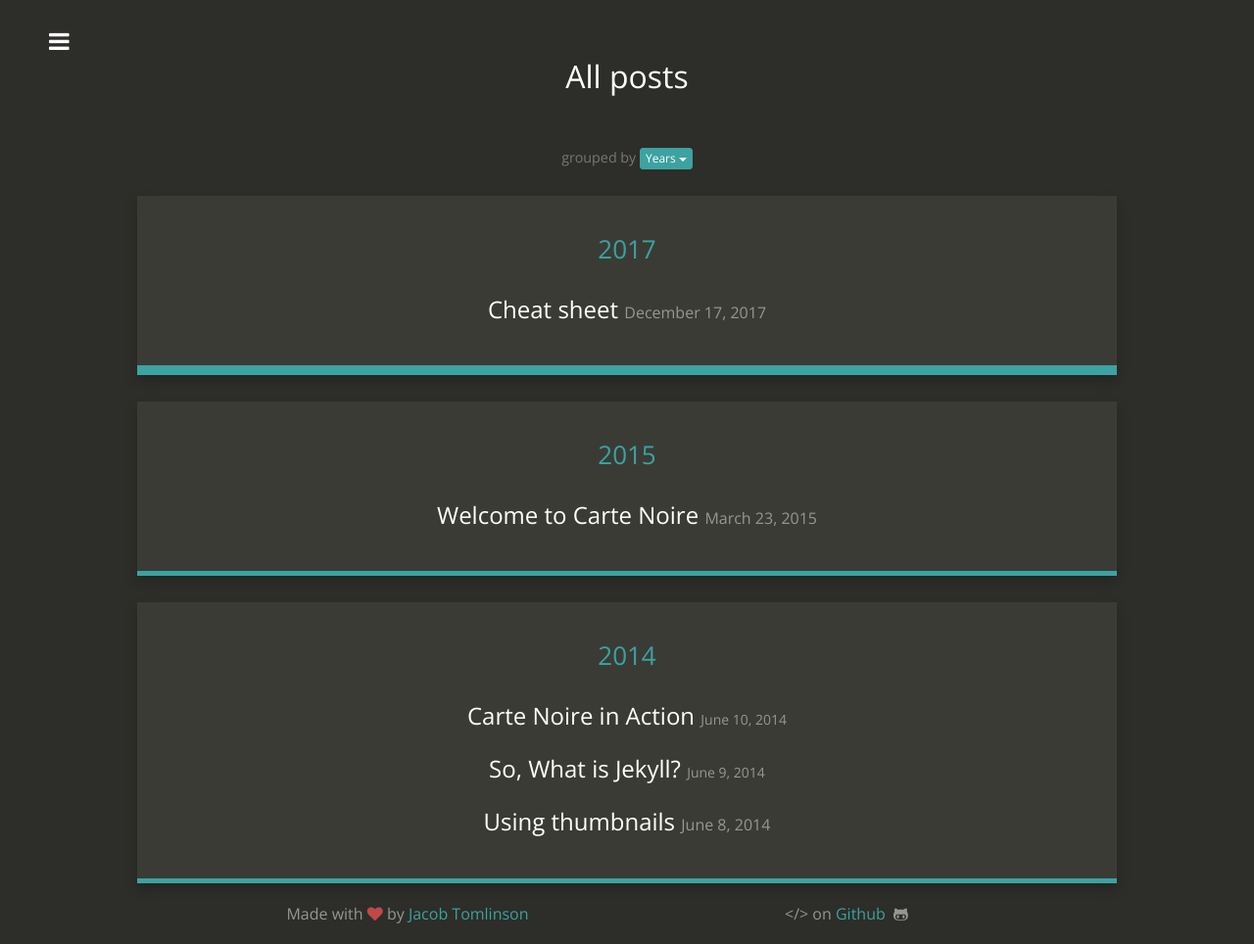
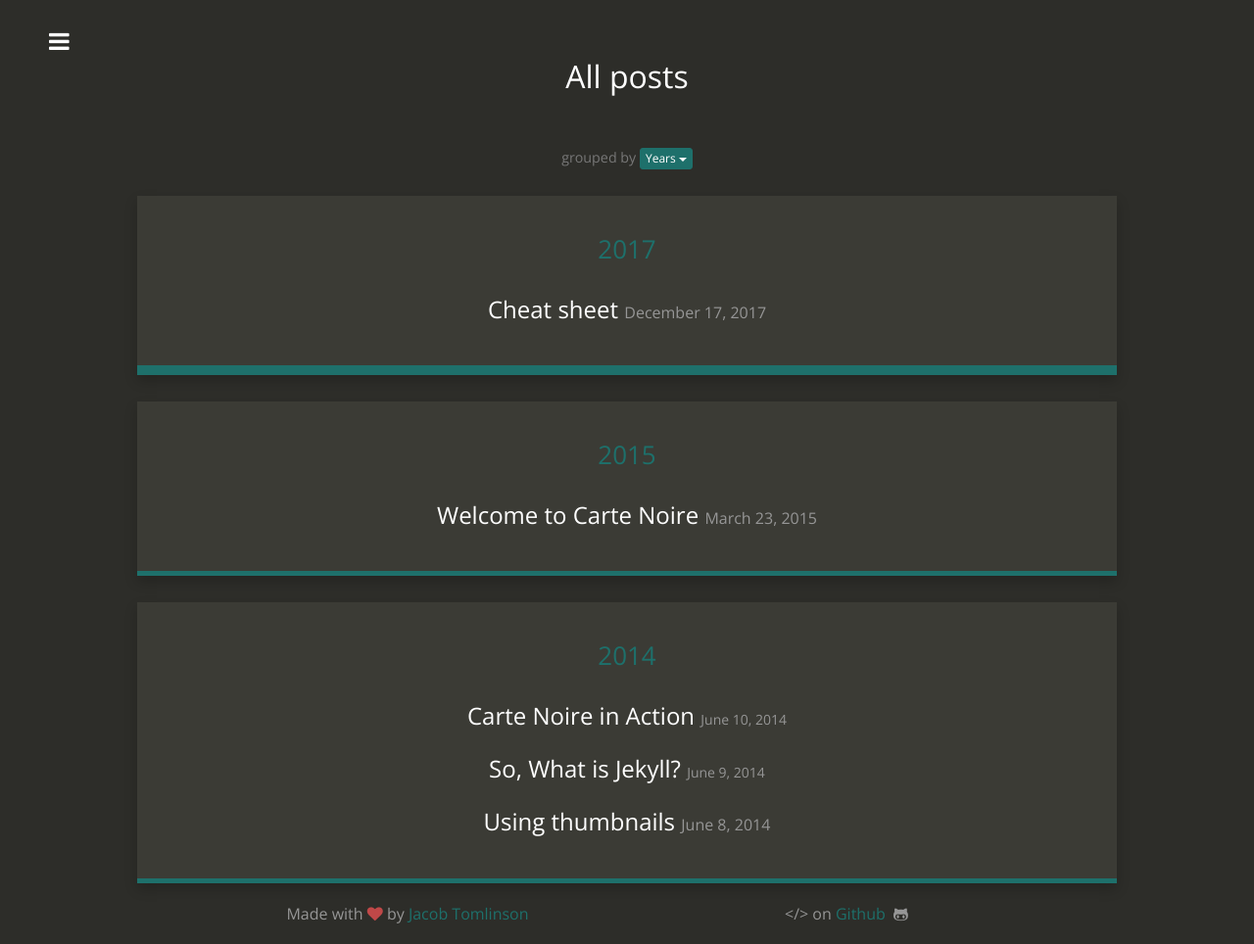
Before and after one commit to cau-data/cau-data.github.io, a Jekyll site: the page built from posts.html, in a window 1280 px wide. Shown: the whole page at 98% size. Built offline with Jekyll 4.4.1, drawn with Linux system fonts in a browser that asks for light colours; nearby versions of some CDN libraries.

Commit message:
Update style.scss

```diff
--- a/css/style.scss
+++ b/css/style.scss
@@ -21,7 +21,8 @@
 $medium:         #3B3B35;
 $light-medium:   #969696;
 $dark-blue:      #215A6D;
-$light-blue:     #3CA2A2;
+/*$light-blue:     #3CA2A2;*/
+$light-blue:	 #1e706b;
 $green:          #92C7A3;
 $light:          #DFECE6;
 $white:          #FFFFFF;
```
